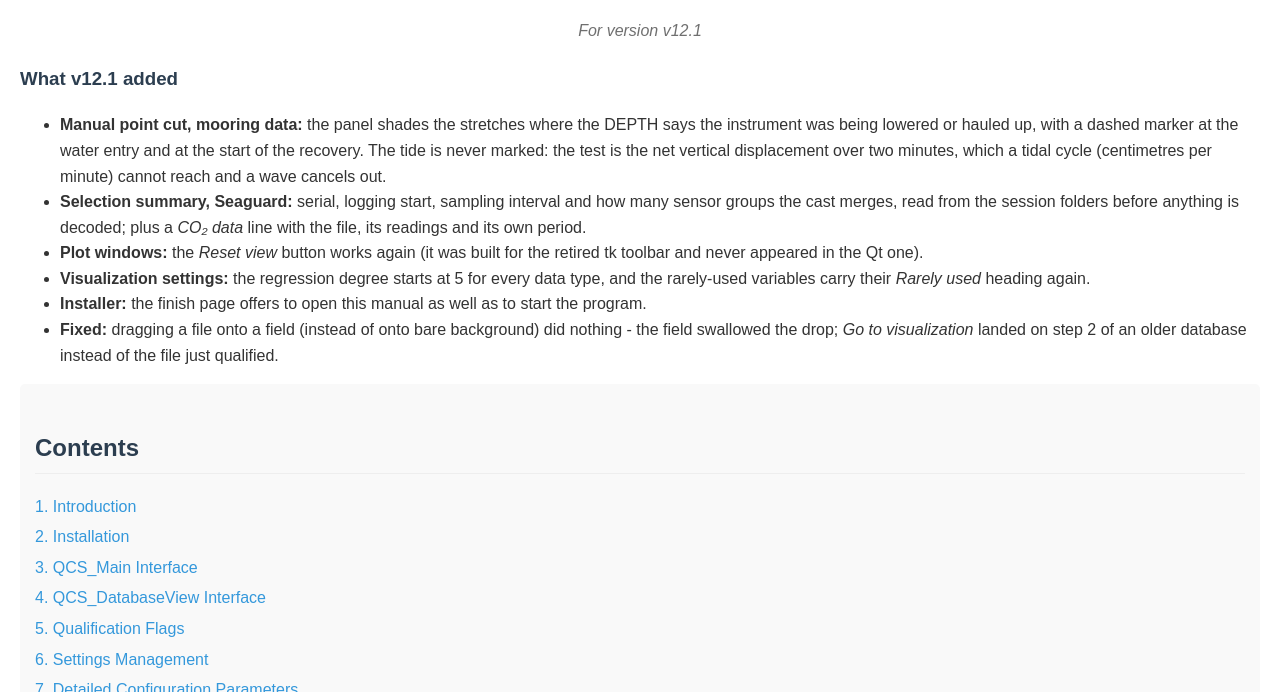
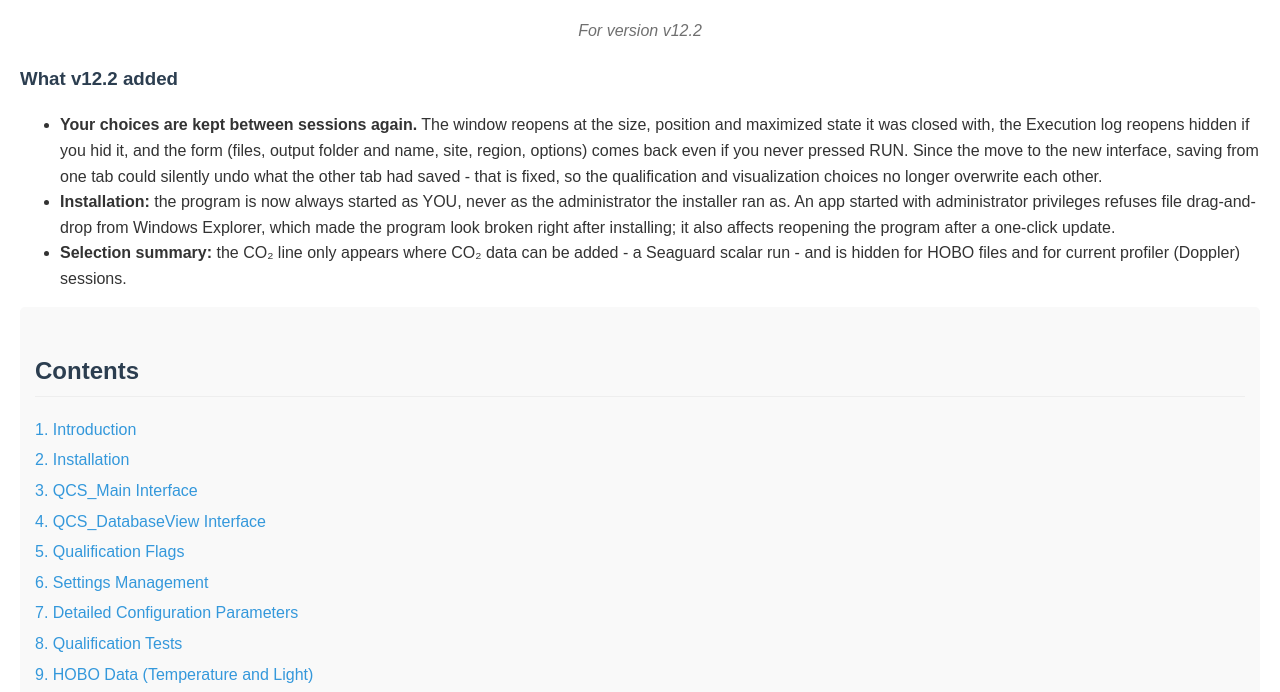
Before and after one commit to RepSage/QCS_SAGE, a plain HTML site: page Quality Control System (SAGE) - User Manual.html in a window 1280 px wide. Shown: the part 108-800 px from the top of the page. Drawn offline with Linux system fonts and the light colour scheme.

Commit message:
v12.2: version bumped, changelog and manual; the shell names itself v12.2
QCS_VERSION -> v12.2 and AppVersion 12.2 in the installer recipe;
changelog/v12.2.md written and the manual's version line and 'What v12.2
added' section rewritten.

Two strings the interface says about ITSELF, both left over from the port:
the Qt crash dialog was titled 'QCS (v12.0)' hardcoded (now built from
QCS_VERSION) and the module docstring still called the shell 'phase 1 of
the interface port (DEV build)' launched by QCS_v12_dev.bat.

Checked on the rendered shell: title 'QCS - Quality Control System (SAGE)
-  v12.2', no branch banner, status bar clean. Suite 52/52, ruff clean.

```diff
--- a/Quality Control System (SAGE) - User Manual.html
+++ b/Quality Control System (SAGE) - User Manual.html
@@ -152,33 +152,26 @@
 </head>
 <body>
     <h1>User Manual of the QCS System (Quality Control System)</h1>
-    <p style="text-align:center; opacity:0.7;"><em>For version v12.1</em></p>
-
-    <h3>What v12.1 added</h3>
-    <ul>
-      <li><strong>Manual point cut, mooring data:</strong> the panel shades the
-      stretches where the DEPTH says the instrument was being lowered or hauled
-      up, with a dashed marker at the water entry and at the start of the
-      recovery. The tide is never marked: the test is the net vertical
-      displacement over two minutes, which a tidal cycle (centimetres per
-      minute) cannot reach and a wave cancels out.</li>
-      <li><strong>Selection summary, Seaguard:</strong> serial, logging start,
-      sampling interval and how many sensor groups the cast merges, read from
-      the session folders before anything is decoded; plus a
-      <em>CO&#8322; data</em> line with the file, its readings and its own
-      period.</li>
-      <li><strong>Plot windows:</strong> the <em>Reset view</em> button works
-      again (it was built for the retired tk toolbar and never appeared in the
-      Qt one).</li>
-      <li><strong>Visualization settings:</strong> the regression degree starts
-      at 5 for every data type, and the rarely-used variables carry their
-      <em>Rarely used</em> heading again.</li>
-      <li><strong>Installer:</strong> the finish page offers to open this
-      manual as well as to start the program.</li>
-      <li><strong>Fixed:</strong> dragging a file onto a field (instead of onto
-      bare background) did nothing - the field swallowed the drop;
-      <em>Go to visualization</em> landed on step 2 of an older database
-      instead of the file just qualified.</li>
+    <p style="text-align:center; opacity:0.7;"><em>For version v12.2</em></p>
+
+    <h3>What v12.2 added</h3>
+    <ul>
+      <li><strong>Your choices are kept between sessions again.</strong> The
+      window reopens at the size, position and maximized state it was closed
+      with, the Execution log reopens hidden if you hid it, and the form (files,
+      output folder and name, site, region, options) comes back even if you
+      never pressed RUN. Since the move to the new interface, saving from one
+      tab could silently undo what the other tab had saved - that is fixed, so
+      the qualification and visualization choices no longer overwrite each
+      other.</li>
+      <li><strong>Installation:</strong> the program is now always started as
+      YOU, never as the administrator the installer ran as. An app started with
+      administrator privileges refuses file drag-and-drop from Windows Explorer,
+      which made the program look broken right after installing; it also affects
+      reopening the program after a one-click update.</li>
+      <li><strong>Selection summary:</strong> the CO&#8322; line only appears
+      where CO&#8322; data can be added - a Seaguard scalar run - and is hidden
+      for HOBO files and for current profiler (Doppler) sessions.</li>
     </ul>
 
     <div class="indice">
```
Also changed, not shown: changelog/v12.2.md (added, +46 -0 lines), 3 other files.
